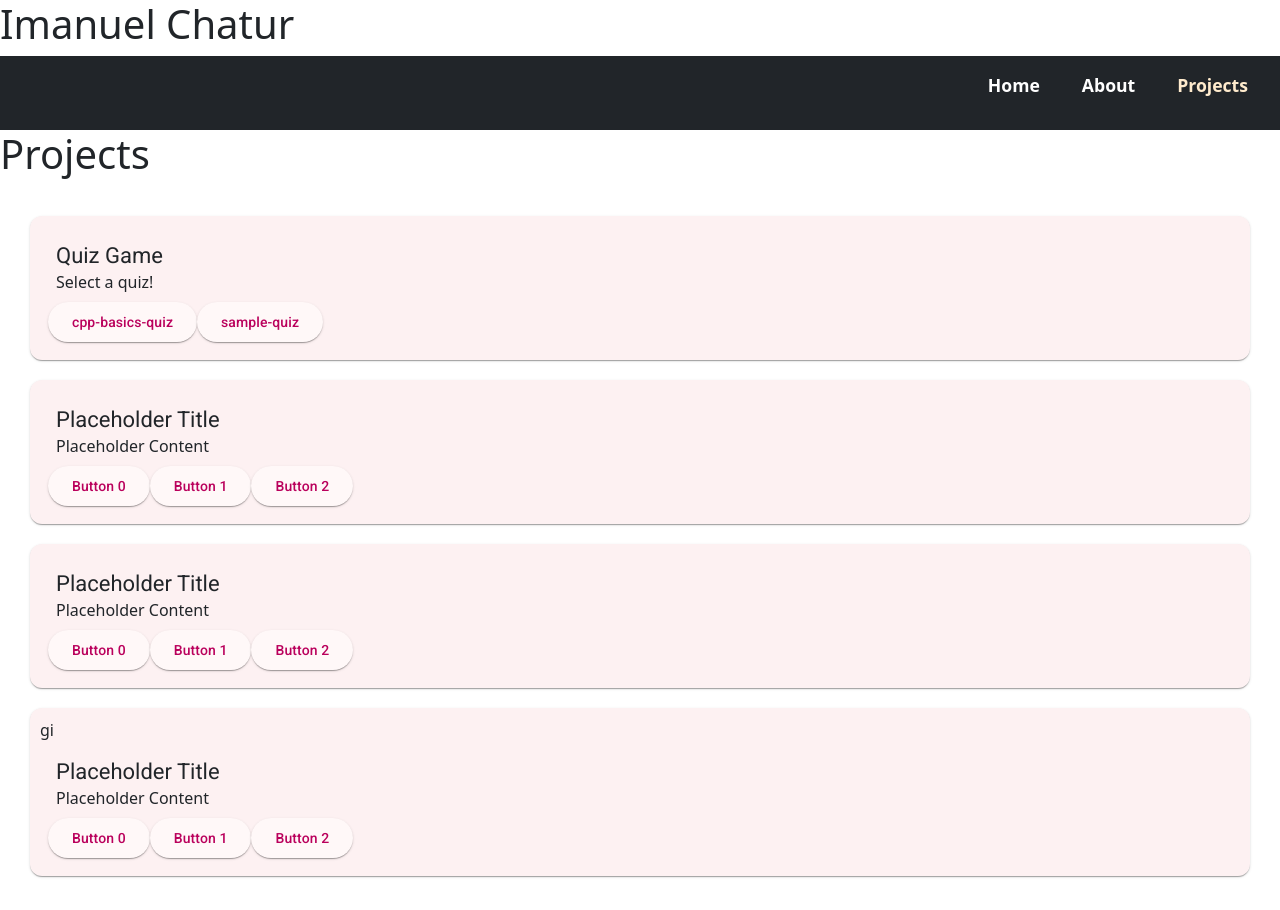
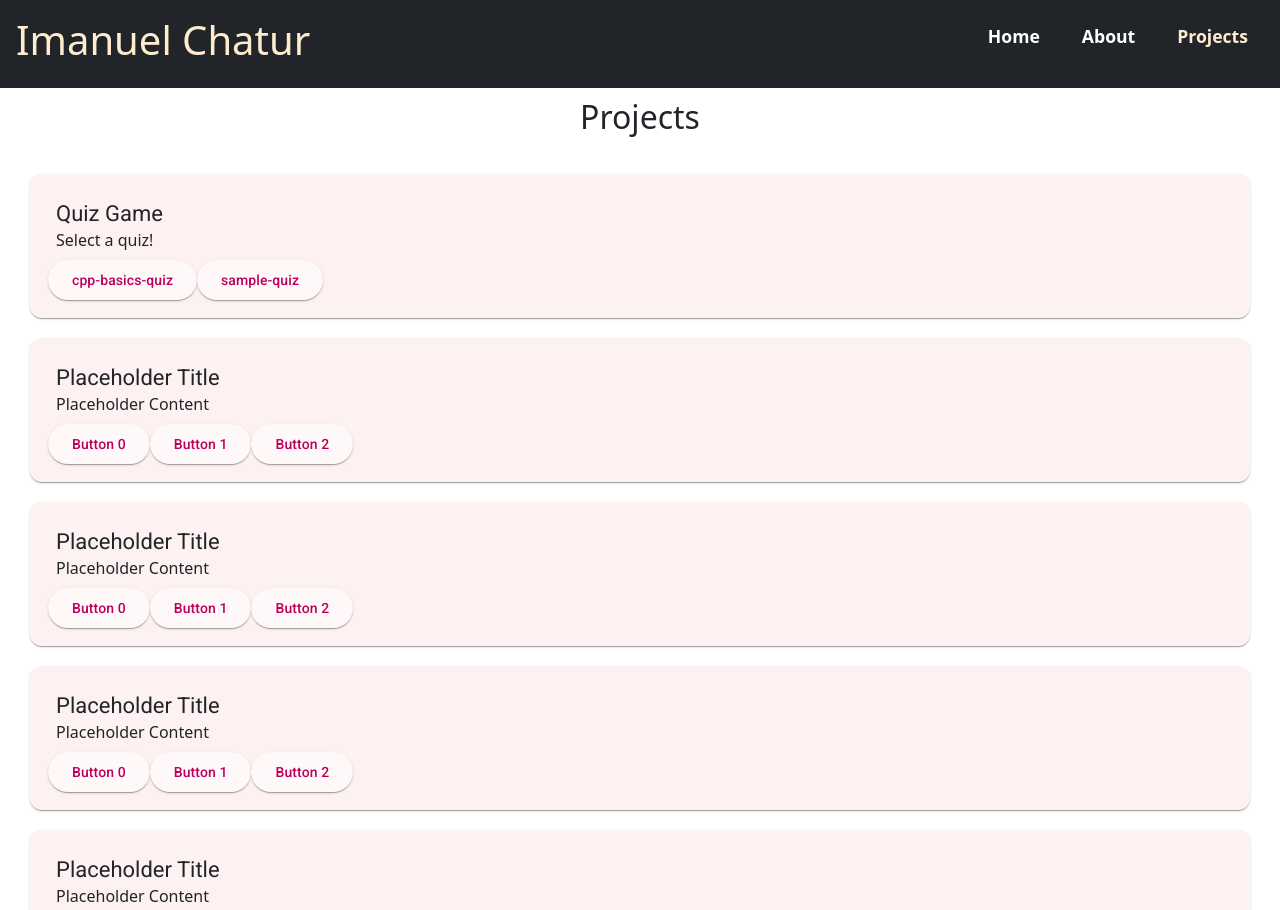
Before and after one commit to ImanuelChatur/PortfolioWebsite, an Angular app: page /projects in a window 1280 px wide. Shown: the top 910 px of the page. Built offline with nearby package versions, Linux system fonts and the light colour scheme.

Commit message:
UI Improvements

```diff
--- a/src/app/components/header/header.component.css
+++ b/src/app/components/header/header.component.css
@@ -2,6 +2,8 @@
   padding: 16px;
   align-items: center;
   display: flex;
+  width: 100%;
+  margin-bottom: 10px;
 }
 
 .navbar ul{
@@ -26,3 +28,6 @@
 .navbar a:hover {
   color: blanchedalmond;
 }
+h1{
+  color: blanchedalmond;
+}
--- a/src/app/components/header/header.component.html
+++ b/src/app/components/header/header.component.html
@@ -1,6 +1,6 @@
 <header>
-  <h1>Imanuel Chatur</h1>
   <nav class="navbar navbar-dark bg-dark">
+    <h1>Imanuel Chatur</h1>
     <ul>
       <li><a routerLink="home" routerLinkActive="active">Home</a></li>
       <li><a routerLink="about" routerLinkActive="active">About</a></li>
--- a/src/app/components/projects/projects.component.css
+++ b/src/app/components/projects/projects.component.css
@@ -16,3 +16,12 @@
   list-style-type: none;
   padding: 10px;
 }
+
+.project-head{
+  display: flex;
+  align-items: center;
+  justify-content: center;
+}
+.project-head h1{
+  font-size: 32px;
+}
--- a/src/app/components/projects/projects.component.html
+++ b/src/app/components/projects/projects.component.html
@@ -1,4 +1,6 @@
-<h1>Projects</h1>
+<div class="project-head">
+  <h1>Projects</h1>
+</div>
 <div class="project-container">
   <mat-card class="project-card">
     <mat-card-header>
@@ -35,7 +37,29 @@
       </div>
     </mat-card-actions>
   </mat-card>
-  <mat-card class="project-card">gi
+  <mat-card class="project-card">
+    <mat-card-header>
+      <mat-card-title>Placeholder Title</mat-card-title>
+    </mat-card-header>
+    <mat-card-content>Placeholder Content</mat-card-content>
+    <mat-card-actions>
+      <div *ngFor="let n of [0, 1, 2]">
+        <button mat-raised-button>Button {{n}}</button>
+      </div>
+    </mat-card-actions>
+  </mat-card>
+  <mat-card class="project-card">
+    <mat-card-header>
+      <mat-card-title>Placeholder Title</mat-card-title>
+    </mat-card-header>
+    <mat-card-content>Placeholder Content</mat-card-content>
+    <mat-card-actions>
+      <div *ngFor="let n of [0, 1, 2]">
+        <button mat-raised-button>Button {{n}}</button>
+      </div>
+    </mat-card-actions>
+  </mat-card>
+  <mat-card class="project-card">
     <mat-card-header>
       <mat-card-title>Placeholder Title</mat-card-title>
     </mat-card-header>
--- a/src/app/components/quiz/quiz.component.css
+++ b/src/app/components/quiz/quiz.component.css
@@ -1,9 +1,10 @@
 .question-card { /*Mat card*/
   border-radius: 16px;
-  padding: 1.5rem;
+  padding: 3rem;
   box-shadow: 0 8px 20px rgba(0,0,0,0.15);
   align-items: center;
-  width: 75%;
+  justify-content: center;
+  width: 85%;
 }
 
 .center {
@@ -36,11 +37,23 @@
 }
 
 .question-button {
-  width: 5%;
+  width: 100%;
 }
 
 .head{
   display: flex;
   justify-content: center;
+  align-items: center;
   flex-direction: column;
+  padding-bottom: 20px;
 }
+.head p{
+  text-align: center;
+}
+
+.question-title h4{
+  text-align: center;
+  font-weight: normal;
+  font-size: 18px;
+  margin: 10px;
+}
--- a/src/app/components/quiz/quiz.component.html
+++ b/src/app/components/quiz/quiz.component.html
@@ -3,8 +3,9 @@
   <p class="center">{{desc}}</p>
 </div>
 <div *ngIf="isQuizStarted">
-  <h4 class="center">{{ questions[qIndex]?.question }} ({{qIndex + 1}}/{{questions.length}})</h4>
-  <br>
+  <div class="question-title">
+    <h4 class="center">{{ questions[qIndex]?.question }} ({{qIndex + 1}}/{{questions.length}})</h4>
+  </div>
 <mat-card class="question-card center">
   <mat-card-header>
     <mat-card-title>Score: {{score}} / {{questions.length}}</mat-card-title>
```
